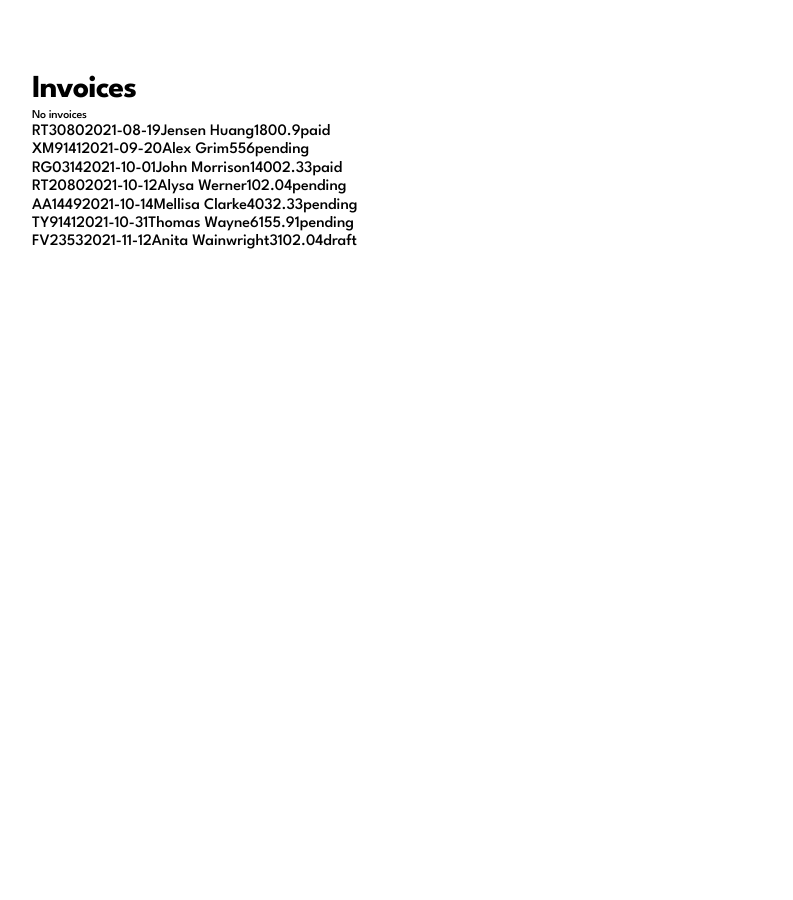
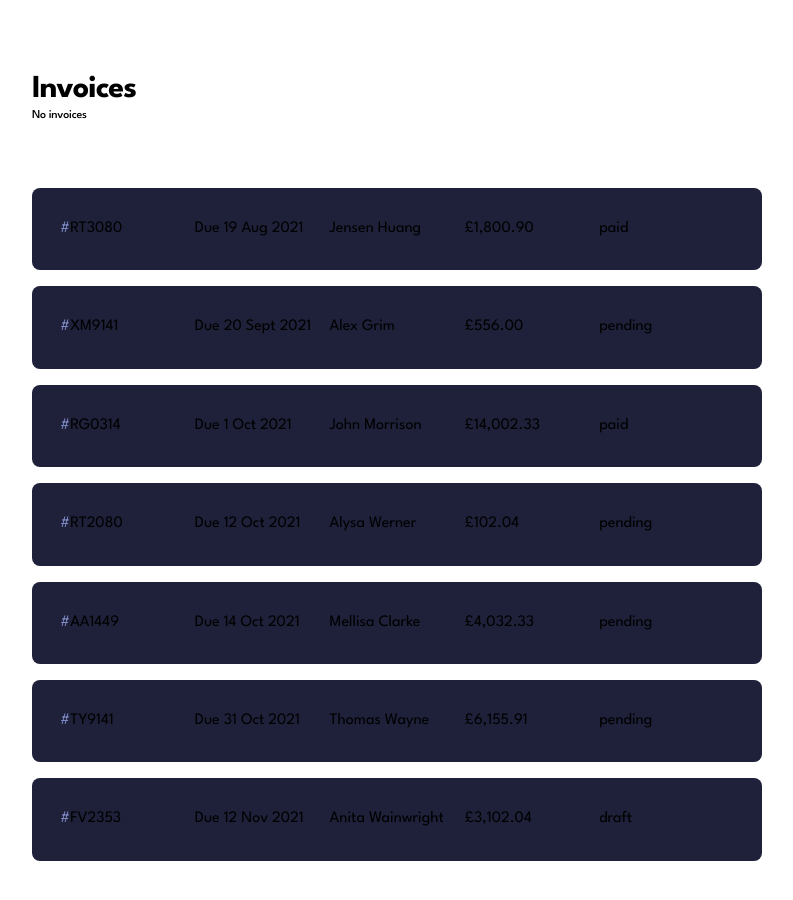
Before and after one commit to cloworm/invoice, a Next.js app: page / in a window 1280 px wide. Shown: the top 900 px of the page, without its empty margins (243-1036 px from the left). Before the commit the page ends 800 px from the top, so only its background shows below. Built offline with nearby package versions, Linux system fonts and the light colour scheme.

Commit message:
created components to handle date and currency formatting

```diff
--- /dev/null
+++ b/components/formatted-currency.tsx
@@ -0,0 +1,19 @@
+import React, { FunctionComponent } from 'react'
+
+interface Props {
+  currency: number
+}
+
+const FormattedCurrency: FunctionComponent<Props> = ({ currency }) => {
+  const formattedCurrency = new Intl.NumberFormat('en-US', {
+    style: 'currency',
+    currency: 'GBP',
+    //minimumFractionDigits: 0, // (this suffices for whole numbers, but will print 2500.10 as $2,500.1)
+    //maximumFractionDigits: 0, // (causes 2500.99 to be printed as $2,501)
+  }).format(currency);
+  return (
+    <span>{formattedCurrency}</span>
+  )
+}
+
+export default FormattedCurrency
--- /dev/null
+++ b/components/formatted-date.tsx
@@ -0,0 +1,14 @@
+import React, { FunctionComponent } from 'react'
+
+interface Props {
+  date: string
+}
+
+const FormattedDate: FunctionComponent<Props> = ({ date }) => {
+  const formattedDate = new Intl.DateTimeFormat('en-GB', { month: 'short', day: 'numeric', year: 'numeric' }).format(new Date(date))
+  return (
+    <span>{formattedDate}</span>
+  )
+}
+
+export default FormattedDate
--- a/components/invoice-row.tsx
+++ b/components/invoice-row.tsx
@@ -1,16 +1,27 @@
 import React, { FunctionComponent } from 'react'
 import styled from 'styled-components';
+import FormattedDate from '@/components/formatted-date';
+import FormattedCurrency from '@/components/formatted-currency';
 
 const Row = styled.div`
-  display: flex;
+  display: grid;
+  grid-template-columns: 1fr 1fr 1fr 1fr 1fr;
+  background-color: #1E2139;
+  padding: 32px 28px;
+  border-radius: 8px;
+  margin-bottom: 16px;
+`
+
+const Hash = styled.span`
+  color: #7E88C3;
 `
 
 interface Props {
-  id: String
-  dueDate: String
-  owner: String
+  id: string
+  dueDate: string
+  owner: string
   amount: number
-  status: String
+  status: string
 }
 
 const InvoiceRow: FunctionComponent<Props> = ({
@@ -22,10 +33,10 @@ const InvoiceRow: FunctionComponent<Props> = ({
 }) => {
   return (
     <Row>
-      <div>{id}</div>
-      <div>{dueDate}</div>
+      <div><Hash>#</Hash>{id}</div>
+      <div>Due <FormattedDate date={dueDate} /></div>
       <div>{owner}</div>
-      <div>{amount}</div>
+      <div><FormattedCurrency currency={amount} /></div>
       <div>{status}</div>
     </Row>
   )
--- a/components/invoices.tsx
+++ b/components/invoices.tsx
@@ -4,7 +4,8 @@ import styled from 'styled-components';
 import data from '../public/data.json'
 import InvoiceRow from '@/components/invoice-row';
 
-const InvoiceContainer = styled.div`
+const EmptyInvoiceContainer = styled.div`
+  padding-top: 65px;
   min-height: 70vh;
   display: flex;
   flex-direction: column;
@@ -16,6 +17,10 @@ const InvoiceContainer = styled.div`
   text-align: center;
 `
 
+const InvoiceContainer = styled.div`
+  padding-top: 65px;
+`
+
 const Bold = styled.span`
   font-weight: bold;
 `
@@ -23,16 +28,16 @@ const Bold = styled.span`
 const Invoices: FunctionComponent = () => {
   return (
     data.length > 0 ?
-    <>
+    <InvoiceContainer>
       {
         data.map((row) => <InvoiceRow key={row.id} id={row.id} dueDate={row.paymentDue} owner={row.clientName} amount={row.total} status={row.status}></InvoiceRow>)
       }
-    </> :
-    <InvoiceContainer>
+    </InvoiceContainer> :
+    <EmptyInvoiceContainer>
       <Image src="/empty.svg" alt="Empty" width={241.34} height={200} />
       <h2>There is nothing here</h2>
       <p>Create an invoice by clicking the <Bold>New Invoice</Bold> button and get started</p>
-    </InvoiceContainer>
+    </EmptyInvoiceContainer>
   )
 }
 
--- a/styles/globals.css
+++ b/styles/globals.css
@@ -1,4 +1,4 @@
-@import url('https://fonts.googleapis.com/css2?family=League+Spartan:wght@500;700&display=swap');
+@import url('https://fonts.googleapis.com/css2?family=League+Spartan:wght@400;500;700&display=swap');
 @import 'normalize.css/normalize.css';
 
 html,
@@ -6,6 +6,7 @@ body {
   padding: 0;
   margin: 0;
   font-family: 'League Spartan', sans-serif;
+  font-weight: 400;
 }
 
 a {
```
